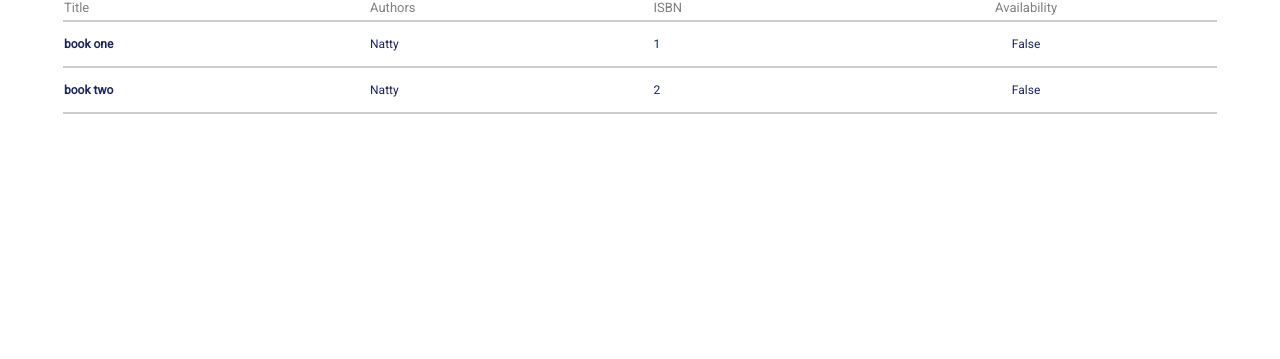
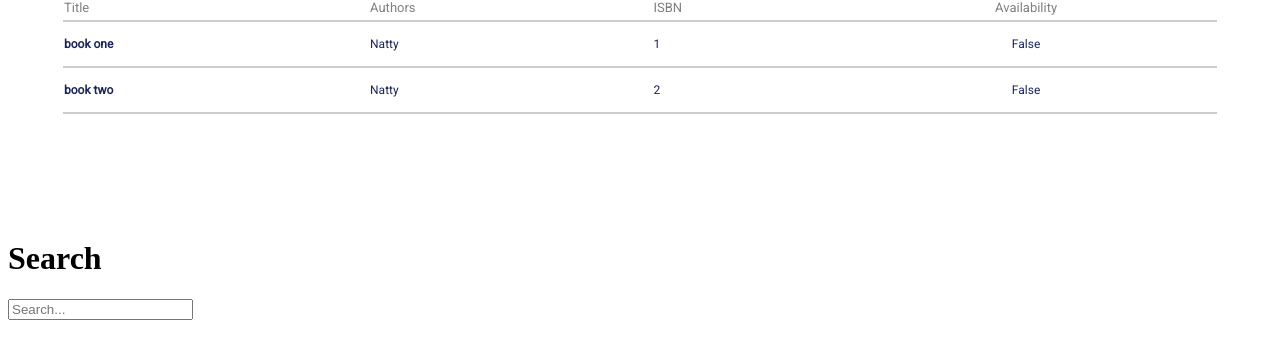
Before and after one commit to B1Dobbs/test_bookstore_d2d, a Django app: page /testBookstore/library/ in a window 1280 px wide. Shown: the part 132-491 px from the top of the page. Run offline with Django 3.2, Linux system fonts and the light colour scheme; data comes from the database, SQL or seed files in the repository; both versions use the stored data as it was after the commit.

Commit message:
Basic search functionality

```diff
--- a/test_bookstore_app/templates/test_bookstore_app/library.html
+++ b/test_bookstore_app/templates/test_bookstore_app/library.html
@@ -8,6 +8,7 @@
     <div class="title_bar">
         <h1>Test Bookstore</h1>
     </div>
+
     <br>
 
     {% if book_list %}
@@ -33,4 +34,10 @@
         <p>No books are available.</p>
     {% endif %}
 
+
+<h1>Search</h1>
+
+<form action="{% url 'search_results' %}" method="get">
+  <input name="q" type="text" placeholder="Search...">
+</form>
 </html>
--- a/test_bookstore_app/urls.py
+++ b/test_bookstore_app/urls.py
@@ -1,8 +1,10 @@
 from django.urls import path
 from . import views
+from .views import SearchResultsView
 
 urlpatterns = [
     path('library/', views.library, name='library'),
     path('<int:pk>/', views.BookDetailView.as_view(), name='detail'),
+    path('search/', SearchResultsView.as_view(), name='search_results'),
 
 ]
--- a/test_bookstore_app/views.py
+++ b/test_bookstore_app/views.py
@@ -2,8 +2,10 @@ from django.shortcuts import render
 from django.http import HttpResponse
 from django.template import loader
 from django.views.generic.detail import DetailView
+from django.views.generic import TemplateView, ListView
 from django.shortcuts import get_object_or_404
 from .models import Book
+from django.db.models import Q
 
 # Create your views here.
 def library(request):
@@ -24,3 +26,13 @@ class BookDetailView(DetailView):
         book = get_object_or_404(Book, pk=kwargs['pk'])
         context = {'book': book}
         return render(request, 'test_bookstore_app/book_detail.html', context)
+
+class SearchResultsView(ListView):
+    model = Book
+    template_name = 'test_bookstore_app/search_results.html'
+    def get_queryset(self):
+        query = self.request.GET.get('q')
+        object_list = Book.objects.filter(
+            Q(title__icontains=query) | Q(isbn__icontains=query)
+        )
+        return object_list
```
Also changed, not shown: test_bookstore_app/templates/test_bookstore_app/search_results.html (added, +9 -0 lines), db.sqlite3.
